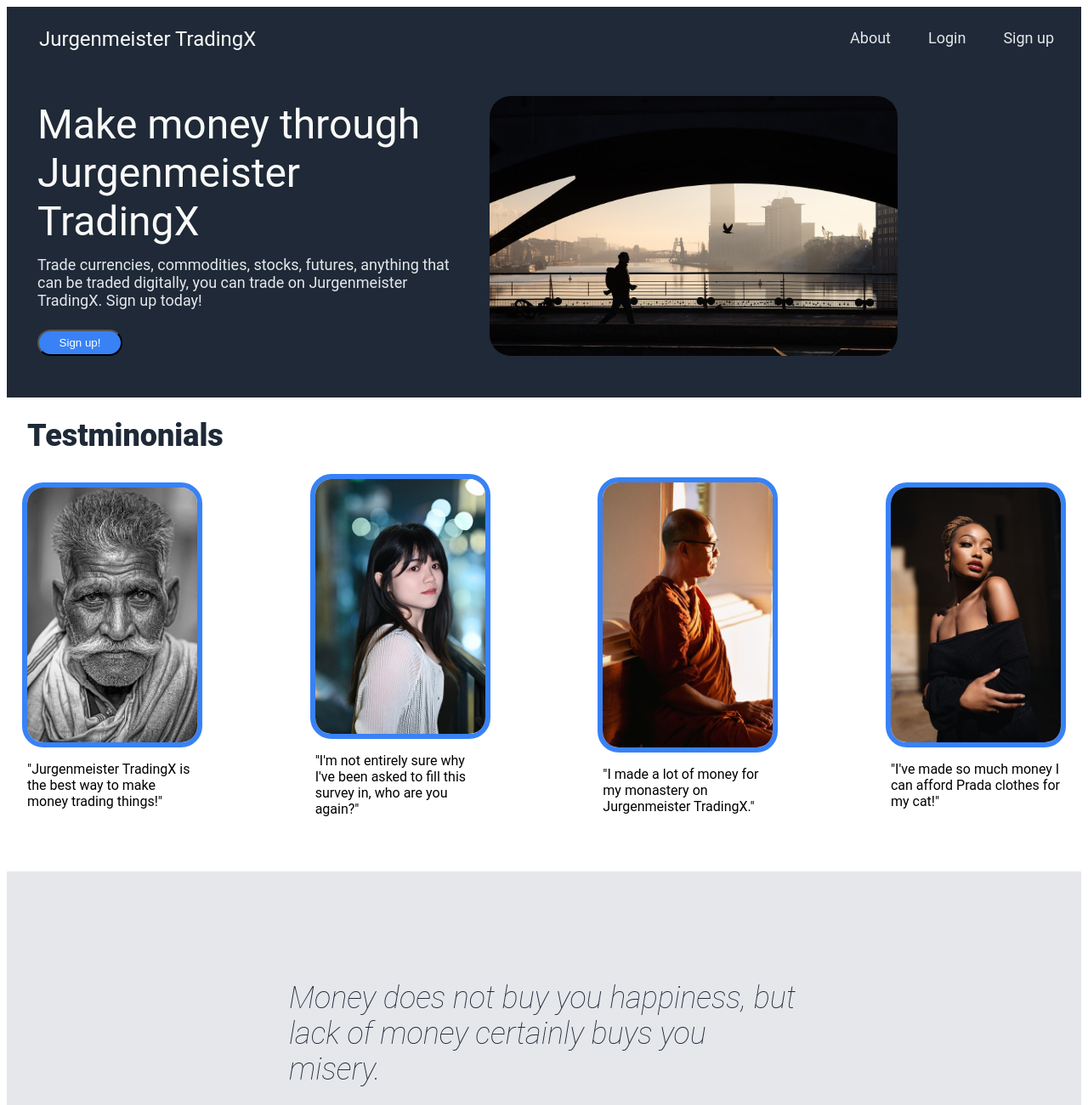
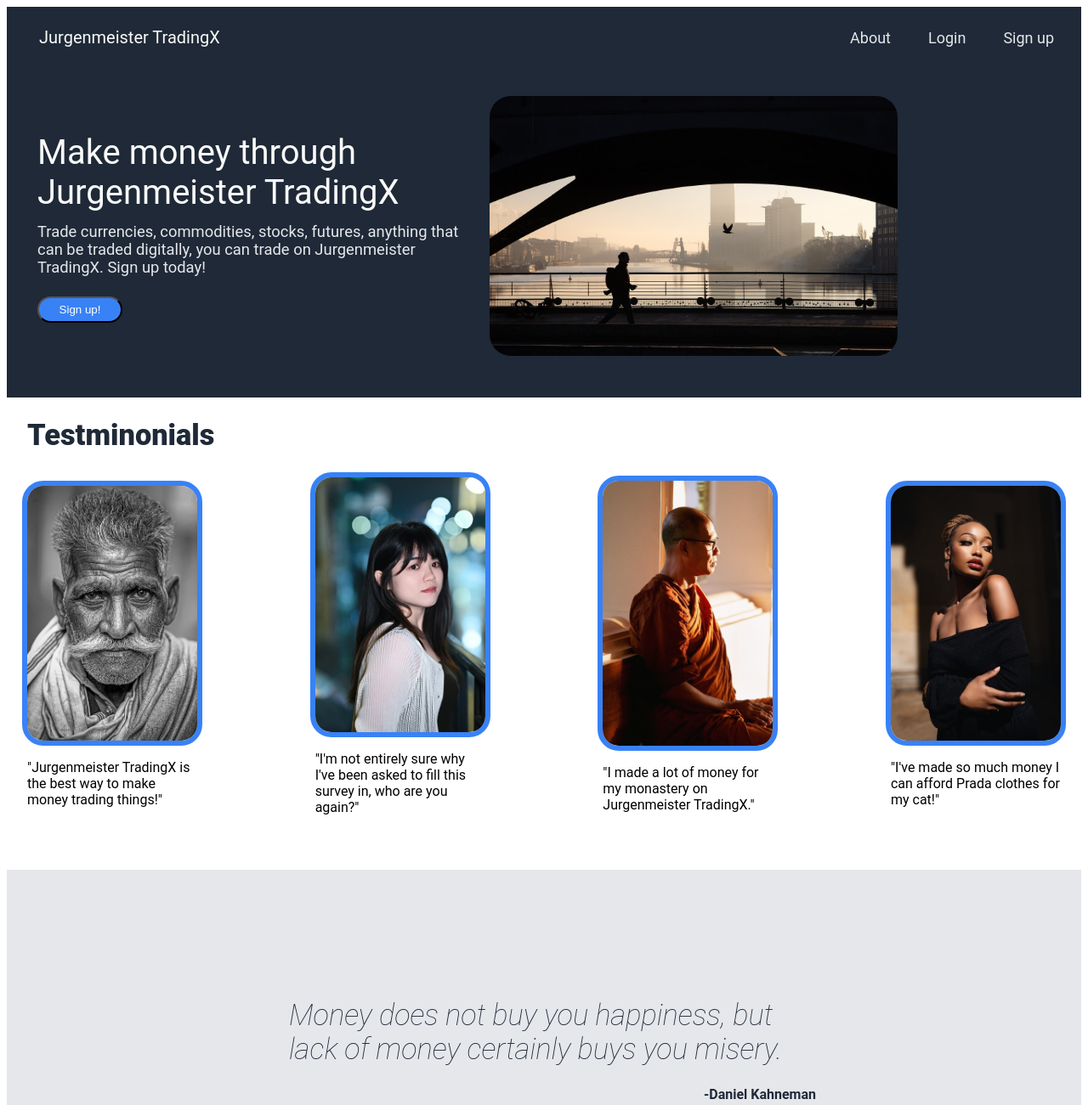
Before and after one commit to crocash-cm/odin-project-landing-page, a plain HTML site: page index.html in a window 1280 px wide. Shown: the top 1301 px of the page at 85% size. Drawn offline with Linux system fonts and the light colour scheme.

Commit message:
Font-sizes refactored to use rem

```diff
--- a/css/styles.css
+++ b/css/styles.css
@@ -36,7 +36,7 @@ ul {
 }
 
 .logo {
-    font-size: 24px;
+    font-size: 1.25rem;
     color: #F9FAF8;
     display: flex;
     margin-top: 6px;
@@ -79,13 +79,13 @@ ul {
 }
 
 .first-section-header {
-    font-size: 48px;
+    font-size: 2.5rem;
     color: #F9FAF8;
     margin: 12px;
 }
 
 .first-section-subtext {
-    font-size: 18px;
+    font-size: 1.15rem;
     color: #E5E7EB;
     margin: 12px;
 }
@@ -112,7 +112,7 @@ ul {
 }
 
 .second-section-header {
-    font-size: 36px;
+    font-size: 2.15rem;
     color: #1F2937;
     font-weight: 900;
     margin-left: 24px;
@@ -157,7 +157,7 @@ ul {
 .quotation {
     color: #1F2937;
     max-width: 600px;
-    font-size: 36px;
+    font-size: 2.15rem;
     font-style:italic;
     font-weight: lighter;
     margin: 24px;
@@ -202,7 +202,7 @@ ul {
 .cta-button button {
     background-color: #3882F6;
     color: white;
-    font-size: 24px;
+    font-size: 1.15rem;
     border-radius: 12px;
     width: 200px;
 }
```
